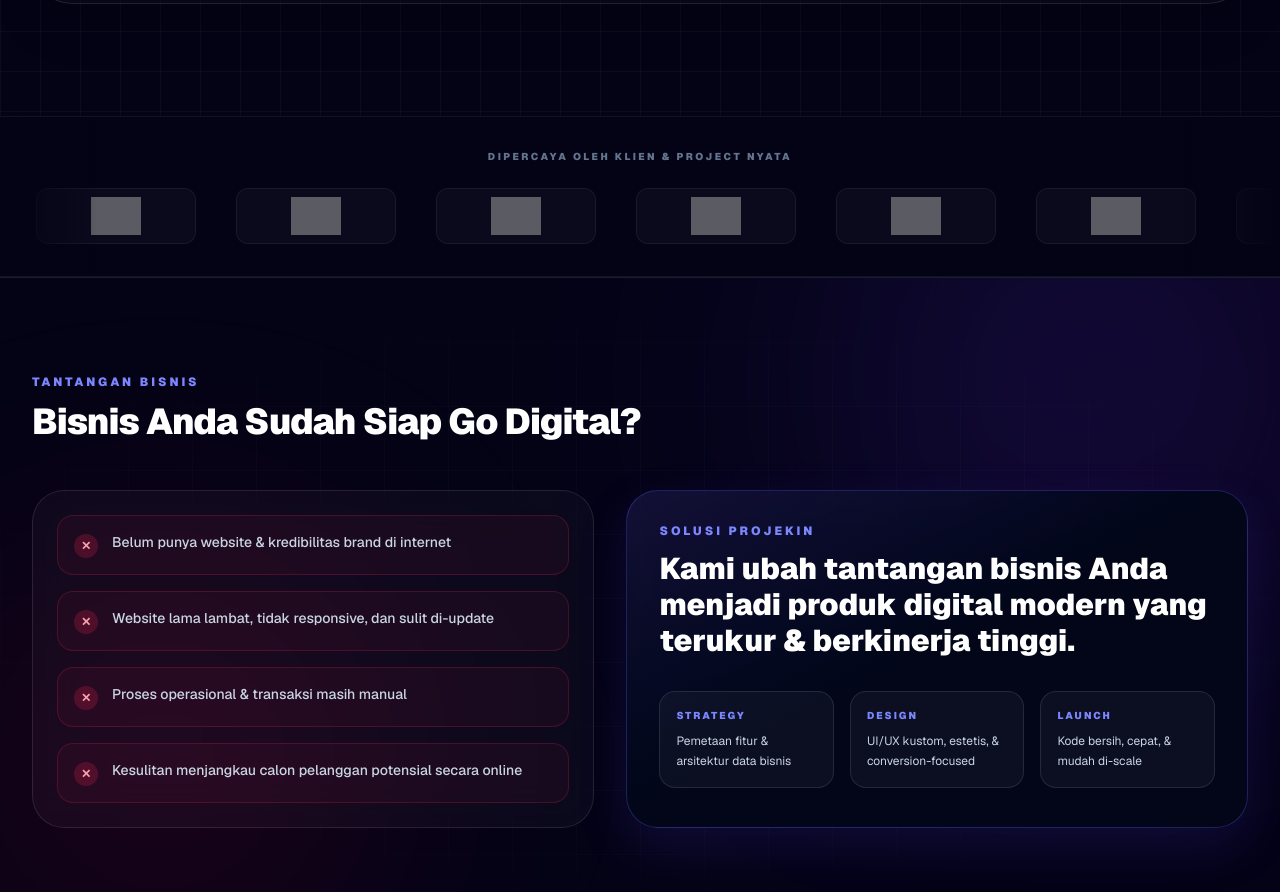
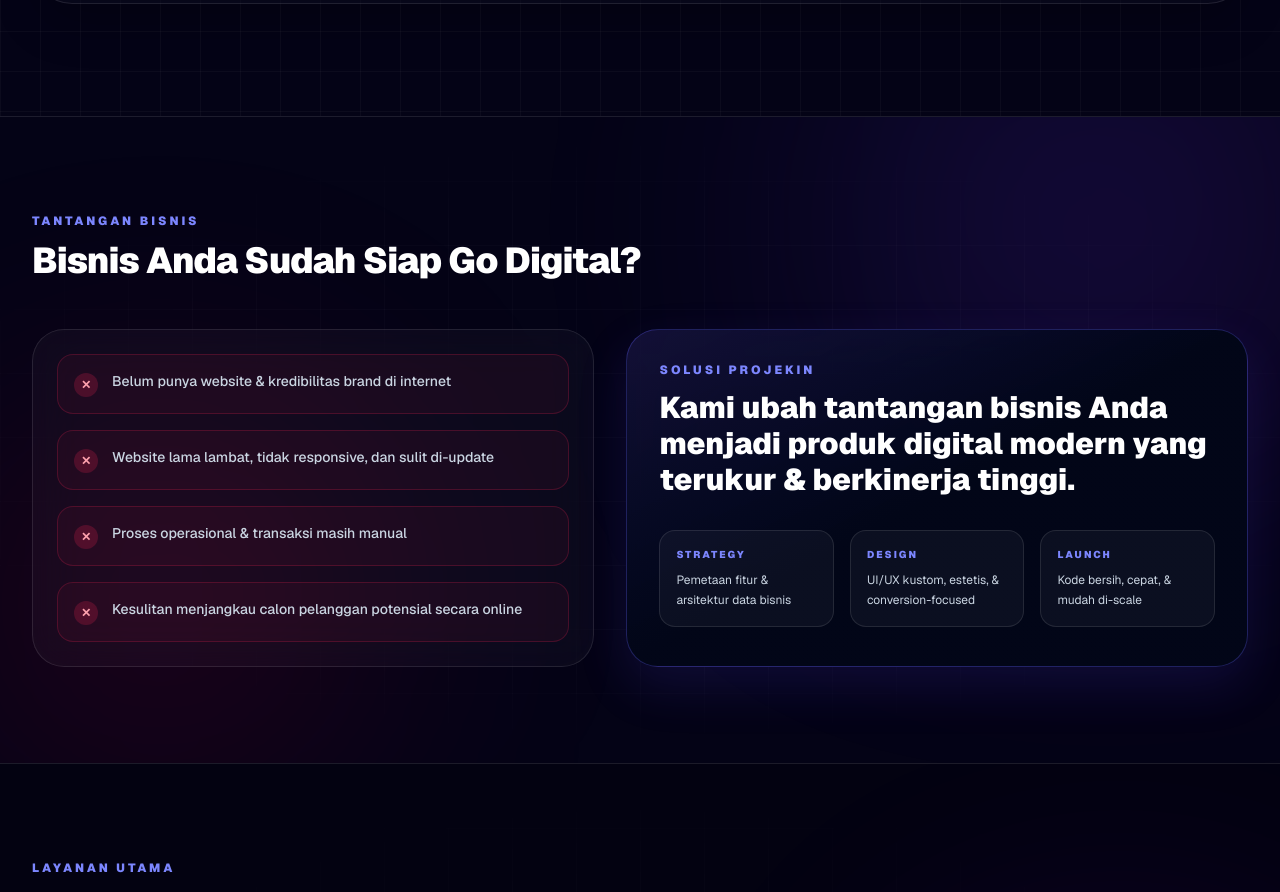
Before and after one commit to rizkipr05/projekin, a Next.js app: page / in a window 1280 px wide. Shown: the part 1094-1986 px from the top of the page. Built offline with nearby package versions, Linux system fonts and the light colour scheme; grey boxes are pictures that could not be loaded.

Commit message:
remove client logo marquee section (broken images)

```diff
--- a/app/page.tsx
+++ b/app/page.tsx
@@ -1,7 +1,6 @@
 import { Hero } from "@/components/landing/hero";
 import { Navbar } from "@/components/landing/navbar";
 import {
-  ClientLogosSection,
   CtaSection,
   FaqSection,
   FloatingWhatsApp,
@@ -21,7 +20,6 @@
       <Navbar />
       <main>
         <Hero />
-        <ClientLogosSection />
         <ProblemSection />
         <ServicesSection />
         <PricingSection />
```
